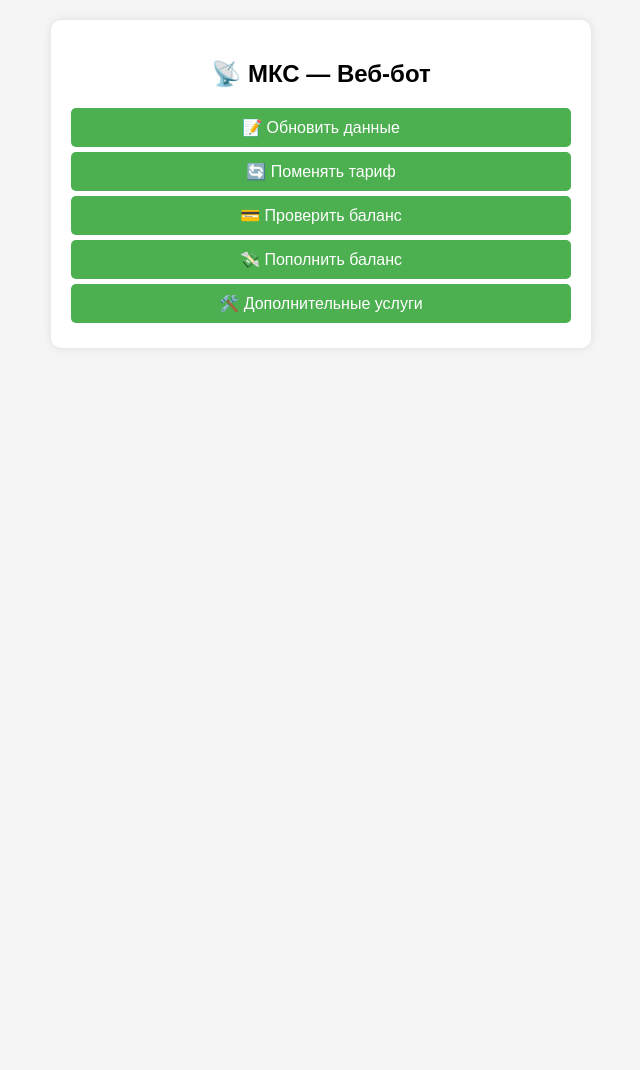
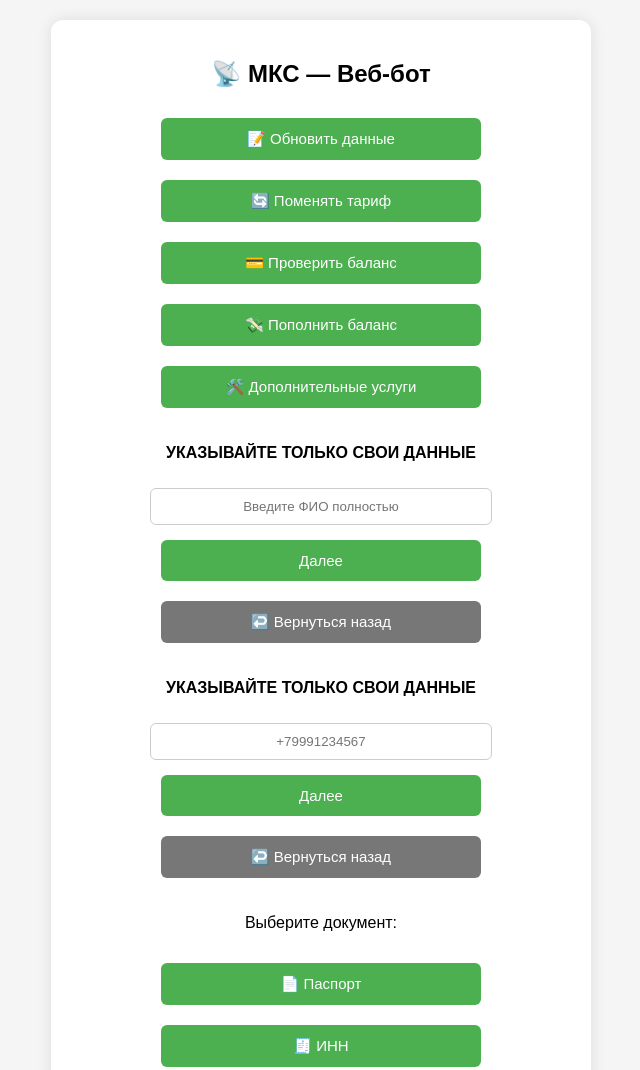
Before and after one commit to hiilworkb-create/superman2025.github.io, a plain HTML site: page index.html in a window 1280 px wide. Shown: the top 1070 px of the page, without its empty margins (319-959 px from the left). Before the commit the page ends 800 px from the top, so only its background shows below. Drawn offline with Linux system fonts and the light colour scheme.

Commit message:
Update index.html

```diff
--- a/index.html
+++ b/index.html
@@ -4,22 +4,79 @@
   <meta charset="UTF-8">
   <title>МКС — Веб-бот</title>
   <style>
-    body { font-family: Arial, sans-serif; background: #f5f5f5; margin: 0; padding: 20px; }
-    .container { max-width: 500px; margin: auto; background: white; padding: 20px; border-radius: 10px; box-shadow: 0 0 10px rgba(0,0,0,0.1); }
-    h2 { text-align: center; }
+    body {
+      font-family: Arial, sans-serif;
+      background: #f5f5f5;
+      margin: 0;
+      padding: 20px;
+      display: flex;
+      justify-content: center;
+      align-items: flex-start;
+      min-height: 100vh;
+    }
+    .container {
+      width: 100%;
+      max-width: 500px;
+      background: white;
+      padding: 20px;
+      border-radius: 12px;
+      box-shadow: 0 0 15px rgba(0,0,0,0.1);
+      display: flex;
+      flex-direction: column;
+      align-items: center;
+      gap: 15px;
+    }
+    h2 {
+      text-align: center;
+      margin-bottom: 10px;
+    }
     .hidden { display: none; }
-    .btn { display: block; width: 100%; margin: 5px 0; padding: 10px; background: #4CAF50; color: white; border: none; border-radius: 5px; cursor: pointer; text-align: center; font-size: 16px; }
+    .btn {
+      width: 100%;
+      max-width: 320px;
+      padding: 12px;
+      margin: 5px 0;
+      background: #4CAF50;
+      color: white;
+      border: none;
+      border-radius: 6px;
+      cursor: pointer;
+      text-align: center;
+      text-decoration: none;
+      font-size: 15px;
+    }
     .btn:hover { background: #45a049; }
-    .back { background: #777; }
-    input { width: 95%; padding: 10px; margin: 10px 0; border: 1px solid #ccc; border-radius: 5px; }
-    .faq, .services { margin-top: 10px; }
-    .confirm-text { text-align: center; line-height: 1.6; display: flex; flex-direction: column; gap: 5px; }
+    .btn.back { background: #777; }
+    input {
+      width: 100%;
+      max-width: 320px;
+      padding: 10px;
+      border: 1px solid #ccc;
+      border-radius: 6px;
+      text-align: center;
+    }
+    .step, .services, .faq, .instruction, .confirm-box {
+      display: flex;
+      flex-direction: column;
+      align-items: center;
+      gap: 10px;
+      width: 100%;
+    }
+    .confirm-text {
+      text-align: center;
+      line-height: 1.6;
+      display: flex;
+      flex-direction: column;
+      gap: 5px;
+    }
   </style>
 </head>
 <body>
   <div class="container">
     <h2>📡 МКС — Веб-бот</h2>
-    <div id="menu">
+
+    <!-- Главное меню -->
+    <div id="menu" class="step">
       <button class="btn" onclick="startForm()">📝 Обновить данные</button>
       <button class="btn">🔄 Поменять тариф</button>
       <button class="btn">💳 Проверить баланс</button>
@@ -27,26 +84,24 @@
       <button class="btn" onclick="showServices()">🛠️ Дополнительные услуги</button>
     </div>
 
-    <!-- шаг 1 -->
-    <div id="form-step1" class="hidden">
+    <!-- Шаг 1 -->
+    <div id="form-step1" class="hidden step">
       <p><b>УКАЗЫВАЙТЕ ТОЛЬКО СВОИ ДАННЫЕ</b></p>
-      <label>ФИО:</label>
-      <input type="text" id="fullname">
+      <input type="text" id="fullname" placeholder="Введите ФИО полностью">
       <button class="btn" onclick="nextStep(2)">Далее</button>
       <button class="btn back" onclick="goHome()">↩️ Вернуться назад</button>
     </div>
 
-    <!-- шаг 2 -->
-    <div id="form-step2" class="hidden">
+    <!-- Шаг 2 -->
+    <div id="form-step2" class="hidden step">
       <p><b>УКАЗЫВАЙТЕ ТОЛЬКО СВОИ ДАННЫЕ</b></p>
-      <label>Телефон (+7...):</label>
-      <input type="text" id="phone">
+      <input type="text" id="phone" placeholder="+79991234567">
       <button class="btn" onclick="nextStep(3)">Далее</button>
       <button class="btn back" onclick="backStep(1)">↩️ Вернуться назад</button>
     </div>
 
-    <!-- шаг 3 -->
-    <div id="form-step3" class="hidden">
+    <!-- Шаг 3 -->
+    <div id="form-step3" class="hidden step">
       <p>Выберите документ:</p>
       <button class="btn" onclick="chooseDoc('Паспорт')">📄 Паспорт</button>
       <button class="btn" onclick="chooseDoc('ИНН')">🧾 ИНН</button>
@@ -54,19 +109,19 @@
       <button class="btn back" onclick="backStep(2)">↩️ Вернуться назад</button>
     </div>
 
-    <!-- шаг 4 -->
-    <div id="form-step4" class="hidden">
+    <!-- Шаг 4 -->
+    <div id="form-step4" class="hidden step">
       <p><b>УКАЗЫВАЙТЕ ТОЛЬКО СВОИ ДАННЫЕ</b></p>
       <label id="doc-label"></label>
-      <input type="text" id="doc-number">
+      <input type="text" id="doc-number" placeholder="Введите номер документа">
       <button class="btn" onclick="finishForm()">Отправить</button>
       <button class="btn back" onclick="backStep(3)">↩️ Вернуться назад</button>
     </div>
 
-    <!-- финальный шаг -->
-    <div id="confirm" class="hidden">
+    <!-- Подтверждение -->
+    <div id="confirm" class="hidden confirm-box">
       <div class="confirm-text">
-        <span>❗ Последний шаг ❗</span>
+        <span><b>❗ Последний шаг ❗</b></span>
         <span>Для обновления данных подтвердите,</span>
         <span>что вы человек 👇</span>
       </div>
@@ -74,8 +129,8 @@
       <button class="btn back" onclick="goHome()">🏠 Главное меню</button>
     </div>
 
-    <!-- сервисы -->
-    <div id="services" class="hidden">
+    <!-- Дополнительные услуги -->
+    <div id="services" class="hidden services">
       <h3>🛠️ Дополнительные услуги</h3>
       <button class="btn" onclick="showFAQ()">❓ Часто задаваемые вопросы</button>
       <button class="btn" onclick="showInstruction()">ℹ️ Инструкция</button>
@@ -84,7 +139,7 @@
     </div>
 
     <!-- FAQ -->
-    <div id="faq" class="hidden">
+    <div id="faq" class="hidden faq">
       <h3>❓ Вопросы</h3>
       <p>⏳ До какого числа нужно передавать показания? — До 25 числа каждого месяца.</p>
       <p>💸 Что будет, если не передать данные вовремя? — Начисляется по среднему за 6 мес.</p>
@@ -95,8 +150,8 @@
       <button class="btn back" onclick="showServices()">↩️ Вернуться назад</button>
     </div>
 
-    <!-- инструкция -->
-    <div id="instruction" class="hidden">
+    <!-- Инструкция -->
+    <div id="instruction" class="hidden instruction">
       <h3>ℹ️ Инструкция</h3>
       <p>📋 Чтобы обновить данные:<br>
         1️⃣ Нажмите «Обновить данные».<br>
@@ -114,14 +169,8 @@
     function hideAll() {
       document.querySelectorAll('.container > div').forEach(d => d.classList.add('hidden'));
     }
-
-    function goHome() {
-      hideAll(); document.getElementById("menu").classList.remove("hidden");
-    }
-
-    function startForm() {
-      hideAll(); document.getElementById("form-step1").classList.remove("hidden");
-    }
+    function goHome() { hideAll(); document.getElementById("menu").classList.remove("hidden"); }
+    function startForm() { hideAll(); document.getElementById("form-step1").classList.remove("hidden"); }
 
     function nextStep(step) {
       if (step === 2) {
@@ -135,36 +184,21 @@
         hideAll(); document.getElementById("form-step3").classList.remove("hidden");
       }
     }
-
-    function backStep(step) {
-      hideAll();
-      document.getElementById("form-step" + step).classList.remove("hidden");
-    }
-
+    function backStep(step) { hideAll(); document.getElementById("form-step" + step).classList.remove("hidden"); }
     function chooseDoc(type) {
       formData.document = type;
       document.getElementById("doc-label").innerText = "Введите " + type + ":";
       hideAll(); document.getElementById("form-step4").classList.remove("hidden");
     }
-
     function finishForm() {
       formData.docNumber = document.getElementById("doc-number").value.trim();
       if (!formData.docNumber) { alert("Введите номер документа"); return; }
       console.log("Собранные данные:", formData);
       hideAll(); document.getElementById("confirm").classList.remove("hidden");
     }
-
-    function showServices() {
-      hideAll(); document.getElementById("services").classList.remove("hidden");
-    }
-
-    function showFAQ() {
-      hideAll(); document.getElementById("faq").classList.remove("hidden");
-    }
-
-    function showInstruction() {
-      hideAll(); document.getElementById("instruction").classList.remove("hidden");
-    }
+    function showServices() { hideAll(); document.getElementById("services").classList.remove("hidden"); }
+    function showFAQ() { hideAll(); document.getElementById("faq").classList.remove("hidden"); }
+    function showInstruction() { hideAll(); document.getElementById("instruction").classList.remove("hidden"); }
 
     goHome();
   </script>
```
